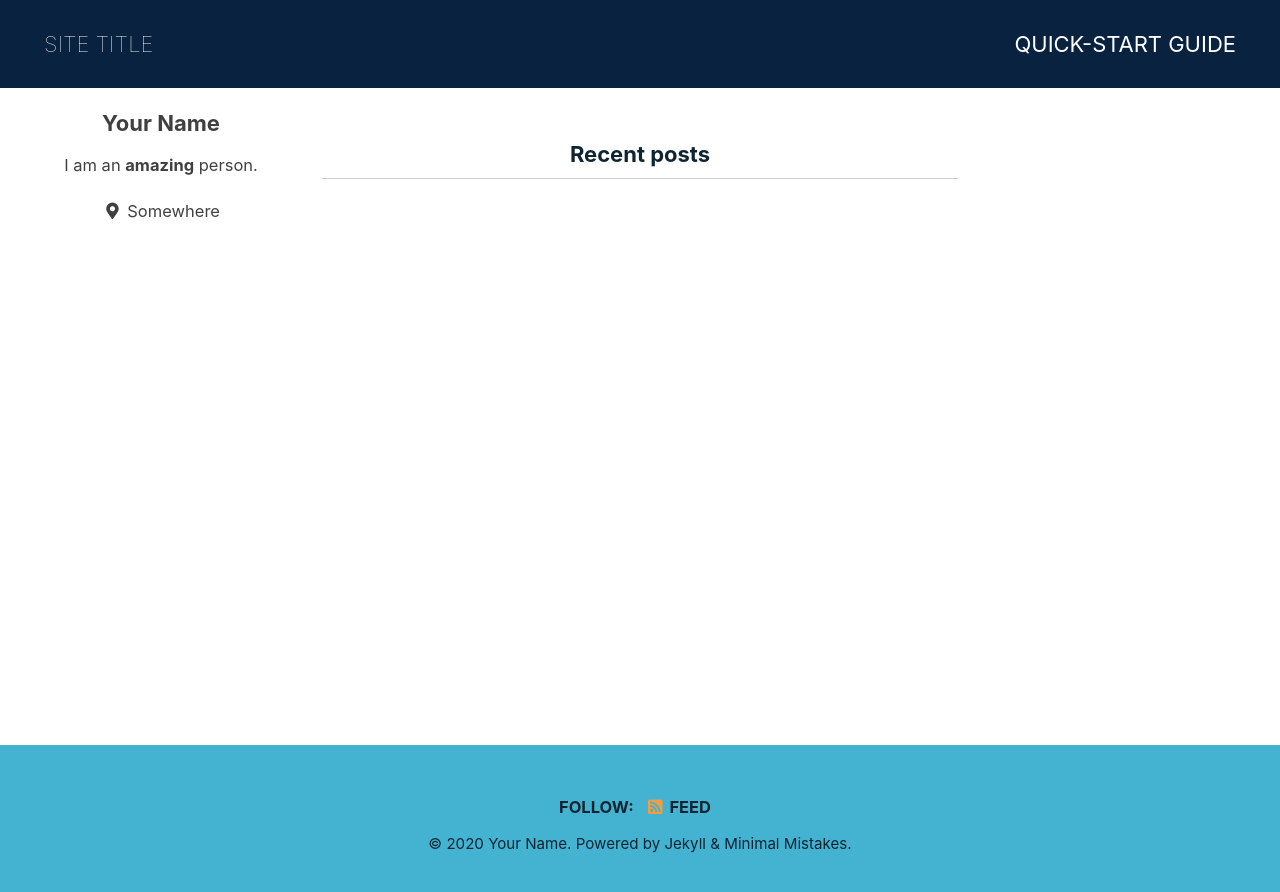
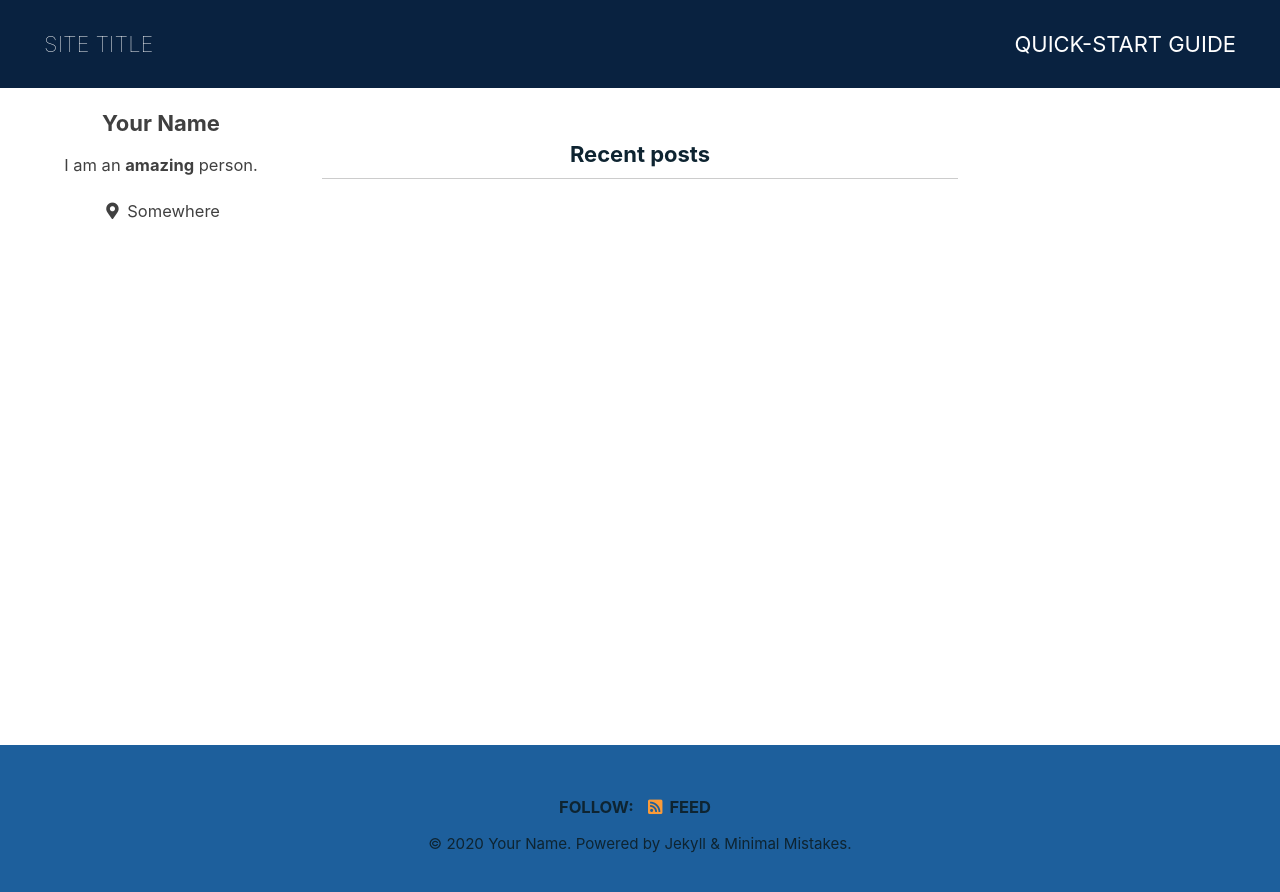
Before and after one commit to harker18/minimal-mistakes, a Jekyll site: the page built from index.html, in a window 1280 px wide. Shown: the top 892 px of the page. Built offline with Jekyll 4.4.1, drawn with Linux system fonts in a browser that asks for light colours; cached includes are drawn as plain includes; the list of posts is cut into pages by our own code.

Commit message:
Color Adjust

```diff
--- a/_sass/minimal-mistakes/skins/_sunrise.scss
+++ b/_sass/minimal-mistakes/skins/_sunrise.scss
@@ -12,7 +12,7 @@ $border-color: mix(#000, $background-color, 20%) !default;
 $code-background-color: mix(#fff, $background-color, 20%) !default;
 $code-background-color-dark: mix(#000, $background-color, 10%) !default;
 $form-background-color: mix(#fff, $background-color, 15%) !default;
-$footer-background-color: #44b3d1 !default;
+$footer-background-color: #1d5f9c !default;
 $link-color: mix(#ffffff, #0e2431, 10%) !default;
 $link-color-hover: mix(#fff, #0e2431, 25%) !default;
 $link-color-visited: mix(#000, $link-color, 25%) !default;
```
